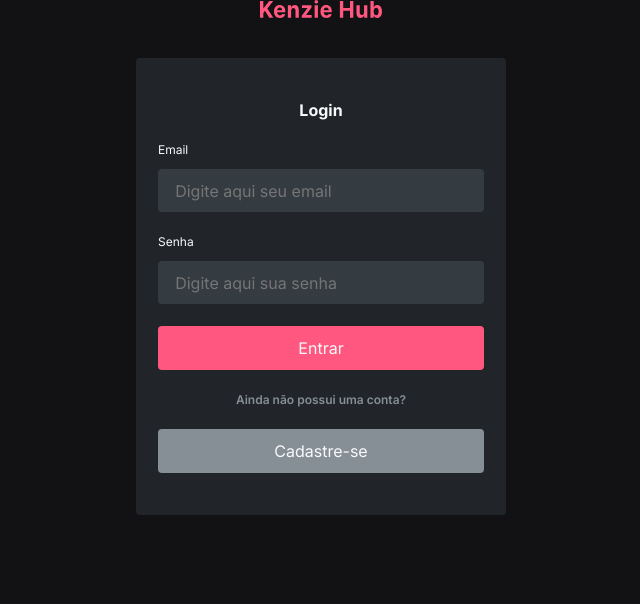
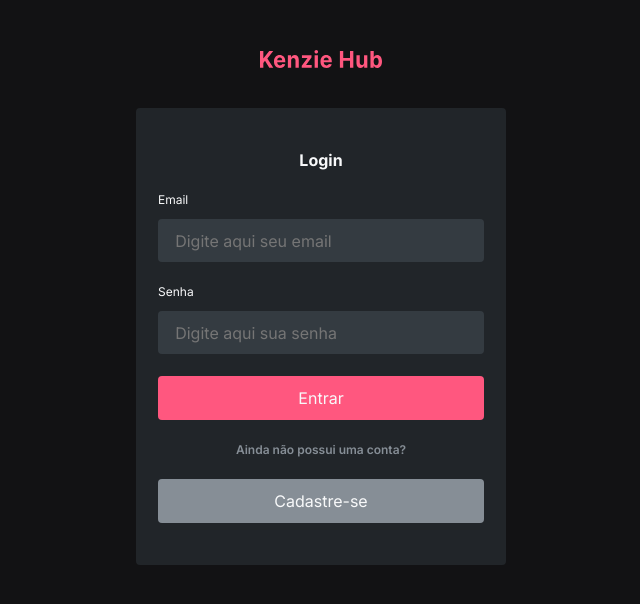
Before and after one commit to Danielle-Luz/Kenzie-Hub, a React (Create React App) app: page /login in a window 1280 px wide. Shown: the top 604 px of the page, without its empty margins (319-959 px from the left). Built offline with nearby package versions, Linux system fonts and the light colour scheme.

Commit message:
fix: form outter spacing

```diff
--- a/src/components/Form/styles.js
+++ b/src/components/Form/styles.js
@@ -12,7 +12,9 @@ export const FormStyled = styled.form`
 
 export const FormContainer = styled.section`
   max-width: 370px;
+  min-height: 100vh;
   width: 100%;
+  margin: 50px 20px;
 
   header {
     margin-bottom: 40px;
@@ -26,8 +28,8 @@ export const FormContainer = styled.section`
     padding: 42px 22px;
 
     ${formFlexSpacing}
+  }
 
-  }
   h2, span {
     text-align: center;
   }
```
